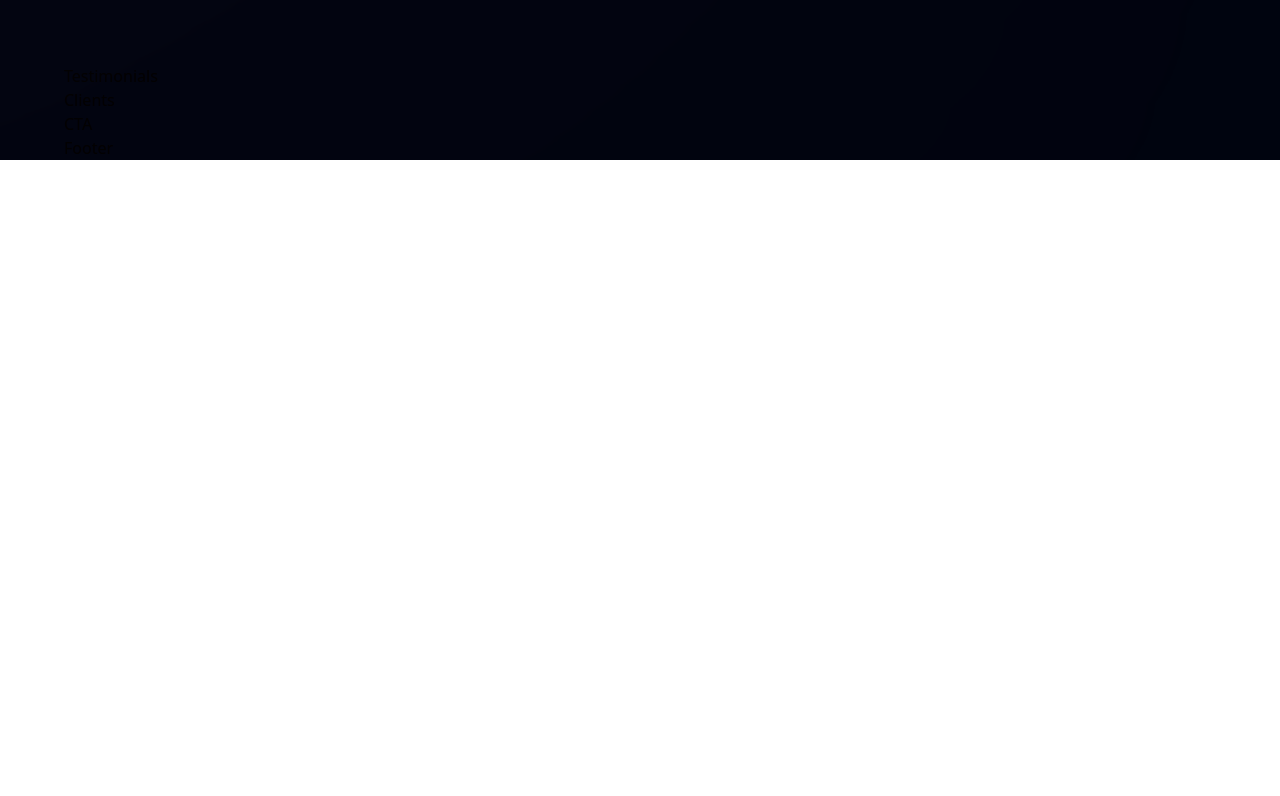
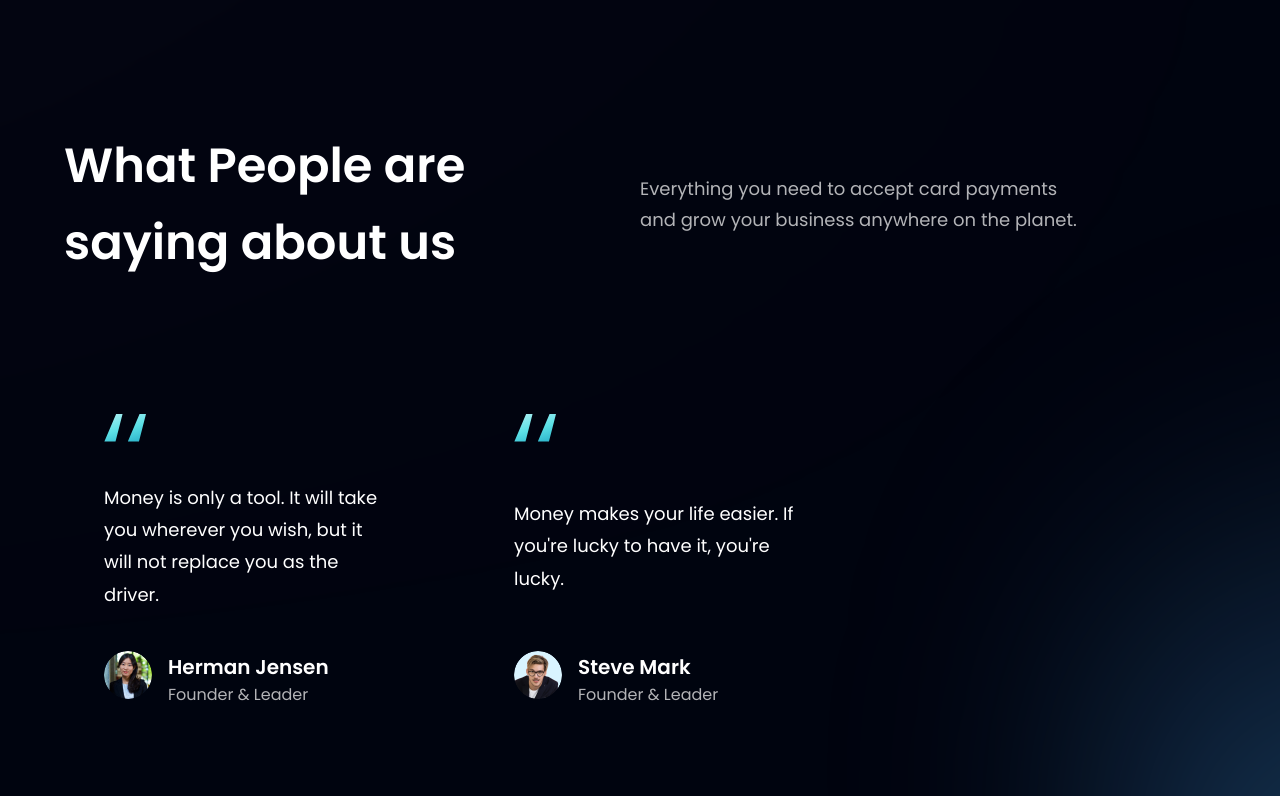
Before and after one commit to Sondos-Hijab/HooBank, a React (Vite) app: page / in a window 1280 px wide. Shown: the part 2764-3560 px from the top of the page. Before the commit the page ends 2924 px from the top, so only its background shows below. Built offline with nearby package versions, Linux system fonts and the light colour scheme.

Commit message:
working on testimonials section

```diff
--- a/src/components/FeedbackCard.jsx
+++ b/src/components/FeedbackCard.jsx
@@ -1,7 +1,28 @@
-import React from "react";
+import { quotes } from "../assets";
 
-const FeedbackCard = () => {
-  return <div>FeedbackCard</div>;
-};
+const FeedbackCard = ({ content, name, title, img }) => (
+  <div className="flex justify-between flex-col px-10 py-12 rounded-[20px]  max-w-[370px] md:mr-10 sm:mr-5 mr-0 my-5 feedback-card">
+    <img
+      src={quotes}
+      alt="double_quotes"
+      className="w-[42.6px] h-[27.6px] object-contain"
+    />
+    <p className="font-poppins font-normal text-[18px] leading-[32.4px] text-white my-10">
+      {content}
+    </p>
+
+    <div className="flex flex-row">
+      <img src={img} alt={name} className="w-[48px] h-[48px] rounded-full" />
+      <div className="flex flex-col ml-4">
+        <h4 className="font-poppins font-semibold text-[20px] leading-[32px] text-white">
+          {name}
+        </h4>
+        <p className="font-poppins font-normal text-[16px] leading-[24px] text-dimWhite">
+          {title}
+        </p>
+      </div>
+    </div>
+  </div>
+);
 
 export default FeedbackCard;
--- a/src/components/Testimonials.jsx
+++ b/src/components/Testimonials.jsx
@@ -1,7 +1,32 @@
-import React from "react";
+import { feedback } from "../constants";
+import styles from "../style";
+import FeedbackCard from "./FeedbackCard";
 
-const Testimonials = () => {
-  return <div>Testimonials</div>;
-};
+const Testimonials = () => (
+  <section
+    id="clients"
+    className={`${styles.paddingY} ${styles.flexCenter} flex-col relative `}
+  >
+    <div className="absolute z-[0] w-[60%] h-[60%] -right-[50%] rounded-full blue__gradient bottom-40" />
+
+    <div className="w-full flex justify-between items-center md:flex-row flex-col sm:mb-16 mb-6 relative z-[1]">
+      <h2 className={styles.heading2}>
+        What People are <br className="sm:block hidden" /> saying about us
+      </h2>
+      <div className="w-full md:mt-0 mt-6">
+        <p className={`${styles.paragraph} text-left max-w-[450px]`}>
+          Everything you need to accept card payments and grow your business
+          anywhere on the planet.
+        </p>
+      </div>
+    </div>
+
+    <div className="flex flex-wrap sm:justify-start justify-center w-full feedback-container relative z-[1]">
+      {feedback.map((card) => (
+        <FeedbackCard key={card.id} {...card} />
+      ))}
+    </div>
+  </section>
+);
 
 export default Testimonials;
```
